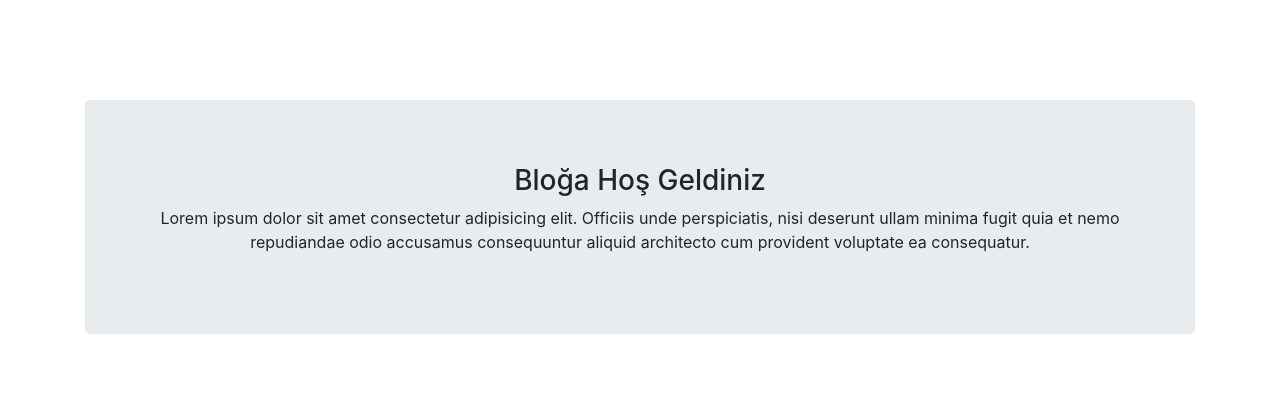
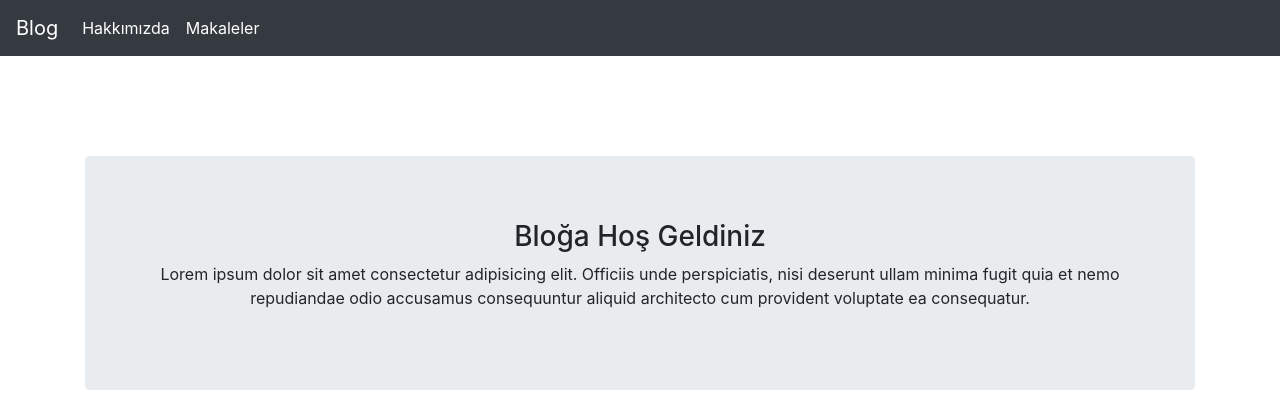
Before and after one commit to selametsamli/Django, a Django app: page / in a window 1280 px wide. Shown: the top 420 px of the page. Run offline with Django 3.2, Linux system fonts and the light colour scheme; some libraries are stand-ins or nearby versions.

Commit message:
navbar added

```diff
--- /dev/null
+++ b/blog/templates/includes/navbar.html
@@ -0,0 +1,24 @@
+<nav class="navbar navbar-expand-lg navbar-dark bg-dark">
+        <a class="navbar-brand" href="/">Blog</a>
+        <button class="navbar-toggler" type="button" data-toggle="collapse" data-target="#navbarSupportedContent" aria-controls="navbarSupportedContent" aria-expanded="false" aria-label="Toggle navigation">
+          <span class="navbar-toggler-icon"></span>
+        </button>
+
+        <div class="collapse navbar-collapse" id="navbarSupportedContent">
+          <ul class="navbar-nav mr-auto">
+            <li class="nav-item active">
+              <a class="nav-link" href="/about">Hakkımızda</span></a>
+            </li>
+            <li class="nav-item active">
+                    <a class="nav-link" href="/articles">Makaleler</span></a>
+            </li>
+
+          </ul>
+
+          <ul class="navbar-nav ml-auto">
+
+
+
+
+        </div>
+      </nav>
--- a/blog/templates/layout.html
+++ b/blog/templates/layout.html
@@ -9,6 +9,8 @@
     <title>Blog</title>
 </head>
 <body>
+
+    {%include "includes/navbar.html"%}
 
     <div style ="margin-top:100px;" class = "container" >
         {% block body %}
```
